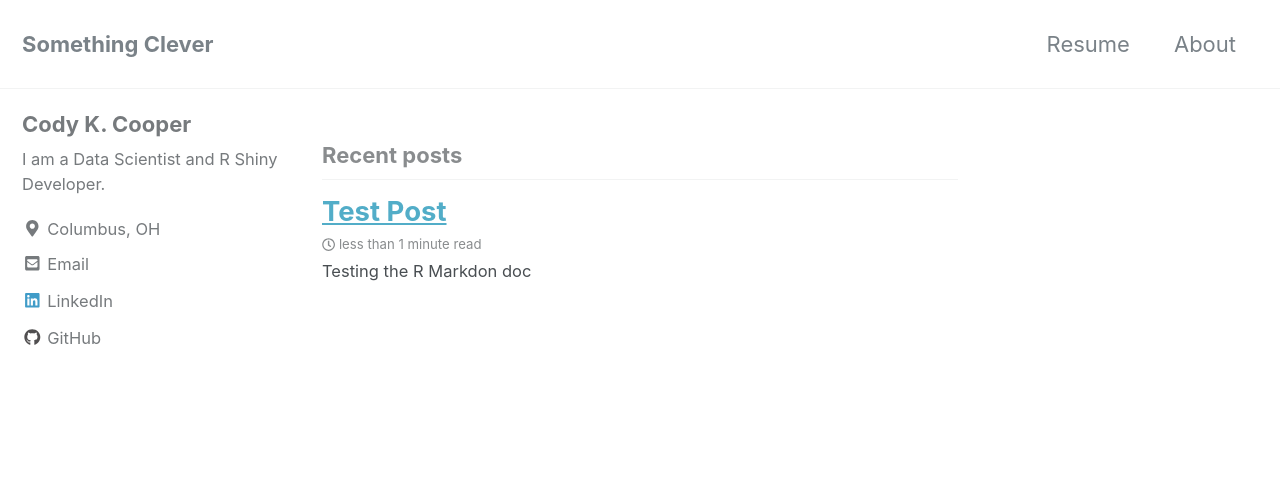
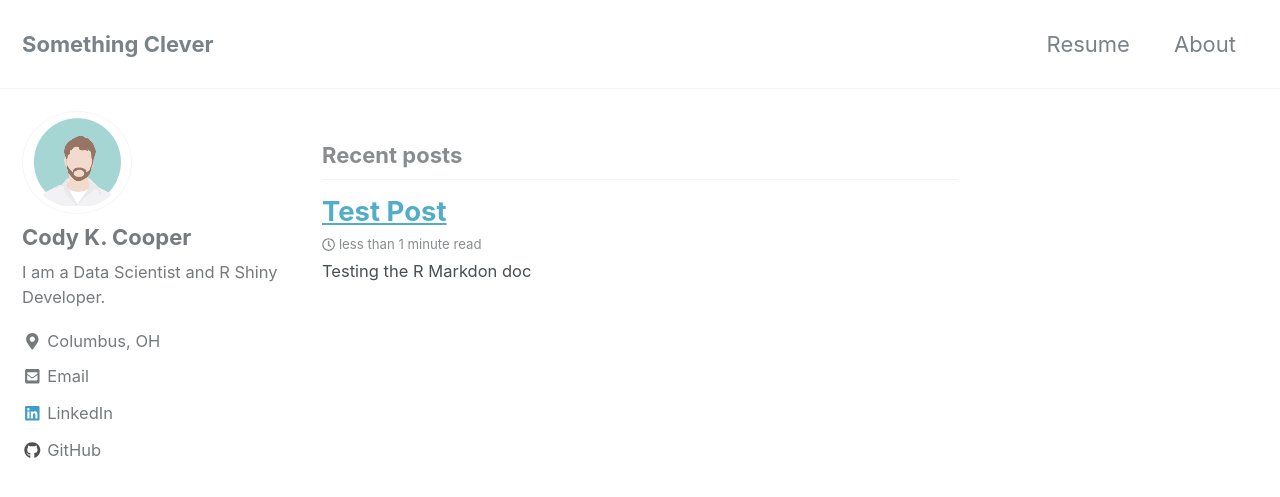
Before and after one commit to codykcooper/codykcooper.github.io, a Jekyll site: the page built from index.html, in a window 1280 px wide and 900 px high. Shown: the top 497 px of the window. Built offline with Jekyll 4.4.1, drawn with Linux system fonts in a browser that asks for light colours; nearby versions of some CDN libraries; the list of posts is cut into pages by our own code.

Commit message:
adding img

```diff
--- a/_config.yml
+++ b/_config.yml
@@ -101,7 +101,7 @@
 # Site Author
 author:
   name             : "Cody K. Cooper"
-  avatar           : # path of avatar image, e.g. "/assets/images/bio-photo.jpg"
+  avatar           : "/assets/img/Cody.png"
   bio              : "I am a Data Scientist and R Shiny Developer."
   location         : "Columbus, OH"
   email            : "codykcooper@gmail.com"
```
Also changed, not shown: 2 other files.
